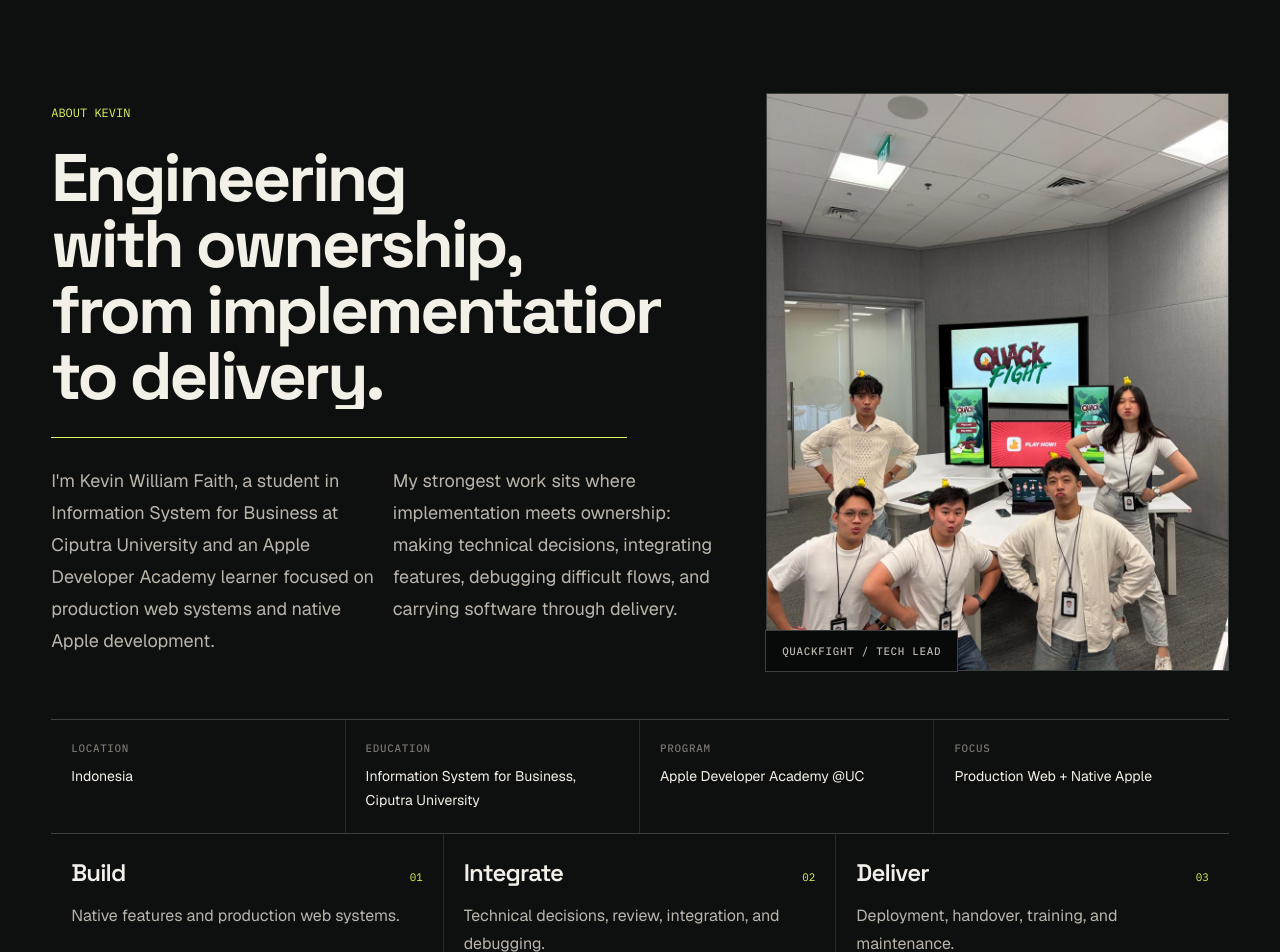
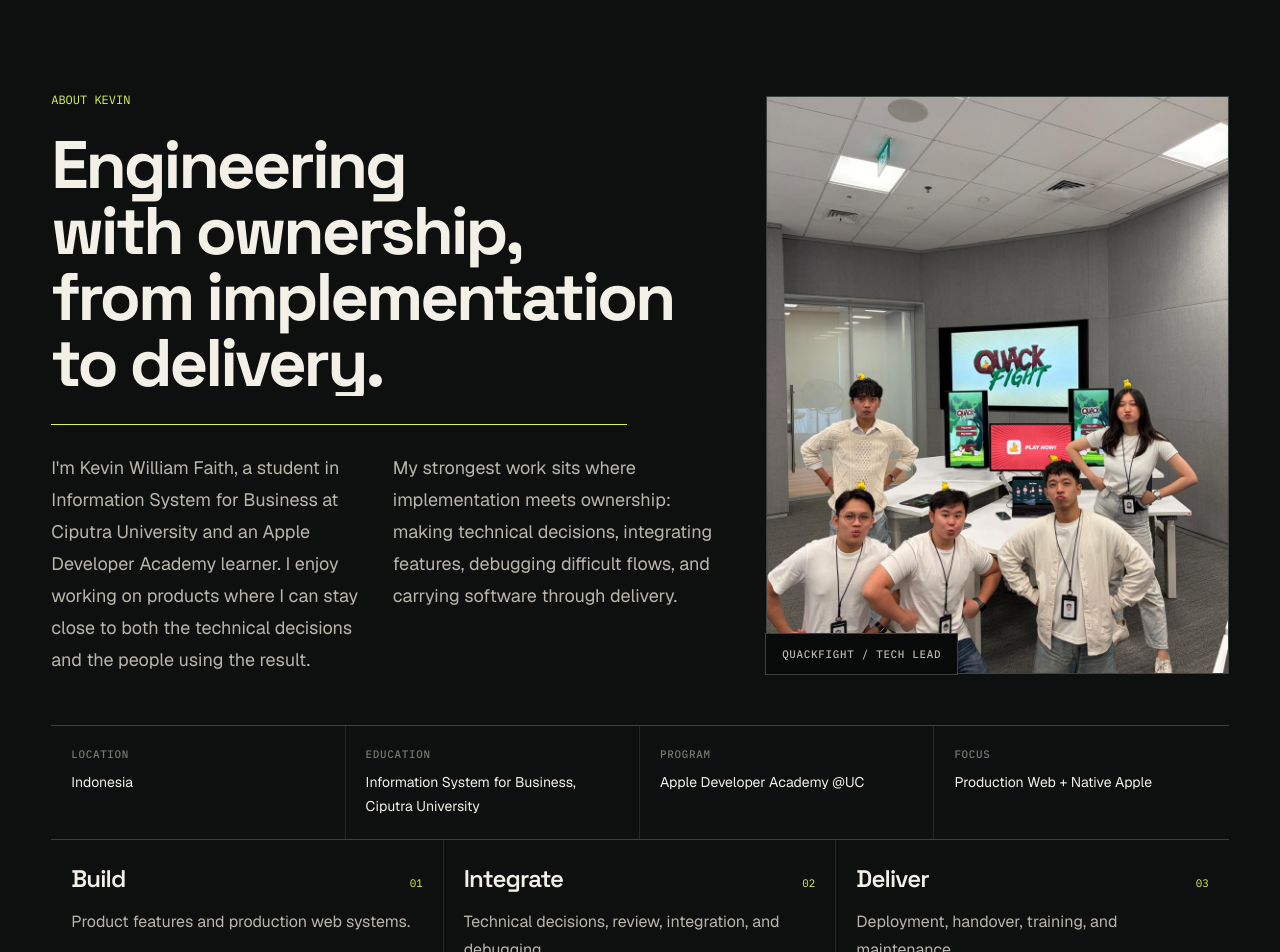
Before and after one commit to KeweKiwi/kevin-porto, a Next.js app: page / in a window 1280 px wide. Shown: the part 920-1872 px from the top of the page. Built offline with nearby package versions, Linux system fonts and the light colour scheme.

Commit message:
style: increase max-width for about editorial titles and refine personal bio content

```diff
--- a/app/globals.css
+++ b/app/globals.css
@@ -833,7 +833,7 @@
 }
 
 .about-editorial-title {
-  max-width: 13ch;
+  max-width: 16ch;
   font-family: var(--font-display-stack);
   font-size: clamp(2.25rem, 11.5vw, 4rem);
   font-weight: 650;
@@ -874,7 +874,7 @@
   }
 
   .about-editorial-title {
-    max-width: 15ch;
+    max-width: 18ch;
     font-size: clamp(4rem, 7vw, 5.6rem);
   }
 
@@ -970,7 +970,7 @@
   }
 
   .about-editorial-title {
-    max-width: 14ch;
+    max-width: 20ch;
     font-size: clamp(4.2rem, 5vw, 5.6rem);
   }
 
--- a/src/data/site-content.ts
+++ b/src/data/site-content.ts
@@ -13,12 +13,12 @@
   sectionLabel: "About Kevin",
   titleSegments: ["Engineering", "with ownership,", "from implementation", "to delivery."],
   paragraphs: [
-    "I'm Kevin William Faith, a student in Information System for Business at Ciputra University and an Apple Developer Academy learner focused on production web systems and native Apple development.",
+    "I'm Kevin William Faith, a student in Information System for Business at Ciputra University and an Apple Developer Academy learner. I enjoy working on products where I can stay close to both the technical decisions and the people using the result.",
     "My strongest work sits where implementation meets ownership: making technical decisions, integrating features, debugging difficult flows, and carrying software through delivery.",
   ],
   focusLabel: "Production Web + Native Apple",
   capabilities: [
-    { label: "Build", proof: "Native features and production web systems." },
+    { label: "Build", proof: "Product features and production web systems." },
     { label: "Integrate", proof: "Technical decisions, review, integration, and debugging." },
     { label: "Deliver", proof: "Deployment, handover, training, and maintenance." },
   ],
```
